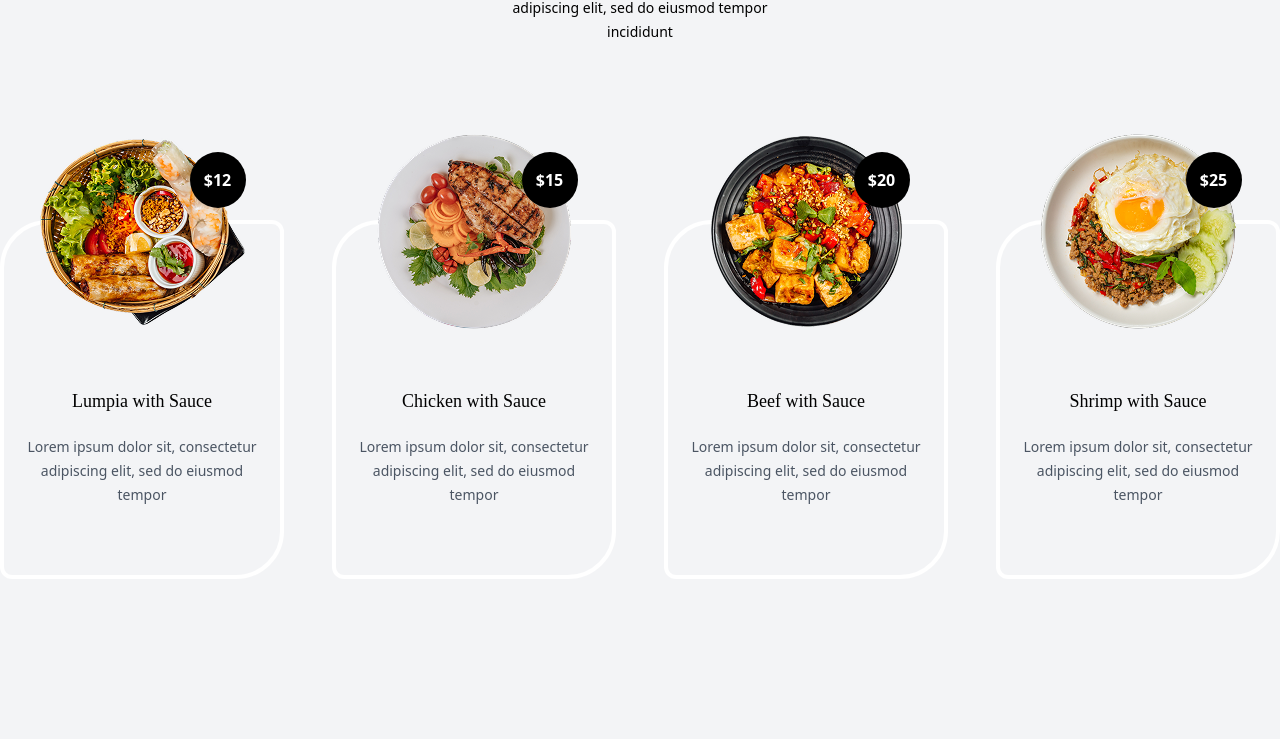
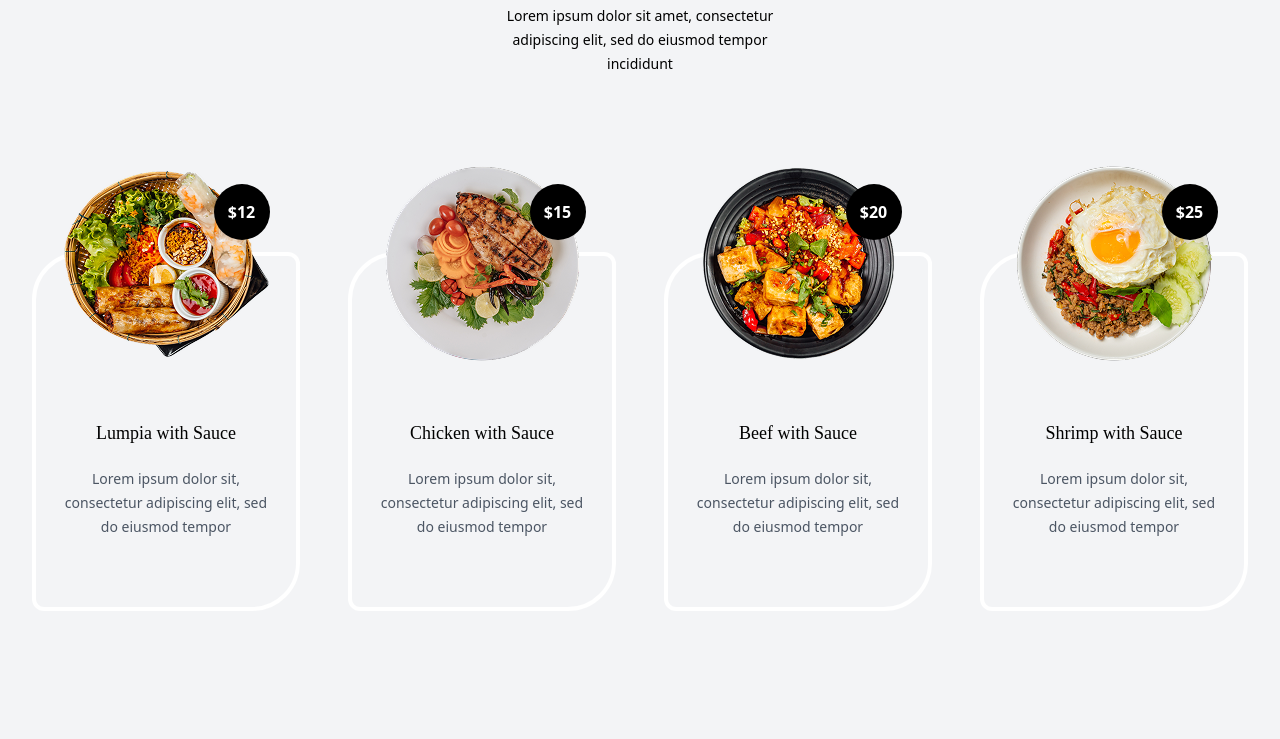
Before and after one commit to DejviDes/PizzaApp, a React (Vite) app in the folder app/: page / in a window 1280 px wide. Shown: the part 1200-1939 px from the top of the page. Built offline with nearby package versions, Linux system fonts and the light colour scheme.

Commit message:
refactor DishesCard and layout styles; enhance responsiveness and improve structure

```diff
--- a/app/package.json
+++ b/app/package.json
@@ -12,6 +12,7 @@
   "dependencies": {
     "framer-motion": "^12.4.2",
     "lucide-react": "^0.475.0",
+    "prop-types": "^15.8.1",
     "react": "^18.3.1",
     "react-dom": "^18.3.1",
     "react-icons": "^5.4.0"
--- a/app/src/Layout.jsx
+++ b/app/src/Layout.jsx
@@ -1,13 +1,18 @@
 import Navbar from "./components/Navbar";
 import Footer from "./components/Footer";
 import styles from './styles/Layout.module.scss';
+import PropTypes from 'prop-types';
+
+Layout.propTypes = {
+    children: PropTypes.node.isRequired,
+};
 
 function Layout({children}) {
     return (
         <div className={styles.layout}>
             <Navbar/>
             <main className={styles.main}>{children}</main>
-            <Footer/>
+            {/*<Footer/>*/}
         </div>
     );
 }
--- a/app/src/components/DishesCard.jsx
+++ b/app/src/components/DishesCard.jsx
@@ -5,31 +5,61 @@ import Pizza3 from "../assets/img/pizza3.png";
 import Pizza4 from "../assets/img/pizza4.png";
 
 function DishesCard() {
-    const dishes = [
-        {img: Pizza1, price: "$12", title: "Lumpia with Sauce"},
-        {img: Pizza2, price: "$15", title: "Chicken with Sauce"},
-        {img: Pizza3, price: "$20", title: "Beef with Sauce"},
-        {img: Pizza4, price: "$25", title: "Shrimp with Sauce"},
-    ];
-
     return (
         <div className={styles.DishesCardContainer}>
-            {dishes.map((dish, index) => (
-                <div key={index} className={styles.DishesCardSubContainer}>
+            <div className={styles.DishesSubContainer}>
                 <div className={styles.DishesSubCard}>
                     <div className={styles.DishesImgContainer}>
                         <div className={styles.DishesImgSubContainer}>
-                                <img className={styles.DishesMainImg} src={dish.img} alt=""/>
-                                <div className={styles.DishesPrice}>{dish.price}</div>
+                            <img className={styles.DishesMainImg} src={Pizza1} alt="Lumpia with Sauce"/>
+                            <div className={styles.DishesPrice}>$12</div>
                         </div>
                     </div>
-                        <h3 className={styles.DishesCardHeading}>{dish.title}</h3>
+                    <h3 className={styles.DishesCardHeading}>Lumpia with Sauce</h3>
+                    <p className={styles.DishesCardDescription}>
+                        Lorem ipsum dolor sit, consectetur adipiscing elit, sed do eiusmod tempor
+                    </p>
+                </div>
+
+                <div className={styles.DishesSubCard}>
+                    <div className={styles.DishesImgContainer}>
+                        <div className={styles.DishesImgSubContainer}>
+                            <img className={styles.DishesMainImg} src={Pizza2} alt="Chicken with Sauce"/>
+                            <div className={styles.DishesPrice}>$15</div>
+                        </div>
+                    </div>
+                    <h3 className={styles.DishesCardHeading}>Chicken with Sauce</h3>
+                    <p className={styles.DishesCardDescription}>
+                        Lorem ipsum dolor sit, consectetur adipiscing elit, sed do eiusmod tempor
+                    </p>
+                </div>
+
+                <div className={styles.DishesSubCard}>
+                    <div className={styles.DishesImgContainer}>
+                        <div className={styles.DishesImgSubContainer}>
+                            <img className={styles.DishesMainImg} src={Pizza3} alt="Beef with Sauce"/>
+                            <div className={styles.DishesPrice}>$20</div>
+                        </div>
+                    </div>
+                    <h3 className={styles.DishesCardHeading}>Beef with Sauce</h3>
+                    <p className={styles.DishesCardDescription}>
+                        Lorem ipsum dolor sit, consectetur adipiscing elit, sed do eiusmod tempor
+                    </p>
+                </div>
+
+                <div className={styles.DishesSubCard}>
+                    <div className={styles.DishesImgContainer}>
+                        <div className={styles.DishesImgSubContainer}>
+                            <img className={styles.DishesMainImg} src={Pizza4} alt="Shrimp with Sauce"/>
+                            <div className={styles.DishesPrice}>$25</div>
+                        </div>
+                    </div>
+                    <h3 className={styles.DishesCardHeading}>Shrimp with Sauce</h3>
                     <p className={styles.DishesCardDescription}>
                         Lorem ipsum dolor sit, consectetur adipiscing elit, sed do eiusmod tempor
                     </p>
                 </div>
             </div>
-            ))}
         </div>
     );
 }
--- a/app/src/pages/Home.jsx
+++ b/app/src/pages/Home.jsx
@@ -5,14 +5,14 @@ import Chef from "../components/Chef";
 import Reviews from "../components/Reviews";
 
 function Home() {
-  return (
-    <Layout>
-      <Herosection />
-      <Dishes />
-      <Chef />
-      <Reviews />
-    </Layout>
-  );
+    return (
+        <Layout>
+            <Herosection/>
+            <Dishes/>
+            {/* <Chef />
+            <Reviews />*/}
+        </Layout>
+    );
 }
 
 export default Home;
--- a/app/src/styles/Dishes.module.scss
+++ b/app/src/styles/Dishes.module.scss
@@ -8,6 +8,7 @@
   flex-direction: column;
   align-items: center;
   margin-bottom: 11rem;
+  padding: 0 25px;
 }
 
 .DishesHeading {
@@ -15,7 +16,7 @@
   font-weight: 500;
   font-family: serif;
   font-size: 3rem;
-  line-height: 1rem;
+  line-height: 3rem;
   margin-top: 6rem;
   margin-bottom: 3rem;
 }
--- a/app/src/styles/DishesCard.module.scss
+++ b/app/src/styles/DishesCard.module.scss
@@ -1,25 +1,35 @@
 .DishesCardContainer {
-  display: flex;
-  flex-direction: row;
-  justify-content: space-between;
-  max-width: 80rem;
-  margin: 0 auto;
-  gap: 3rem;
-  padding-bottom: 6rem;
+  width: 100%;
+  padding: 0 2rem;
 }
 
-.DishesCardSubContainer {
+.DishesSubContainer {
   display: flex;
   flex-direction: column;
-  align-items: center;
+  margin: 0 auto;
+  max-width: 20rem;
+
+  @media (min-width: 768px) {
+    grid-template-columns: repeat(2, minmax(250px, 1fr));
+    max-width: 40rem;
+    gap: 3rem;
+    display: grid;
+  }
+
+  @media (min-width: 1200px) {
+    grid-template-columns: repeat(4, minmax(250px, 1fr));
+    max-width: 80rem;
+  }
 }
 
 .DishesSubCard {
+  max-width: 20rem;
   position: relative;
   background-color: #f3f4f6;
   border: 4px solid white;
   border-radius: 3rem 0.75rem 3rem 0.75rem;
   padding: 1.25rem;
+  margin-bottom: 7rem;
 }
 
 .DishesImgContainer {
--- a/app/src/styles/DishesMain.module.scss
+++ b/app/src/styles/DishesMain.module.scss
@@ -1,5 +1,5 @@
 .Container {
-  padding-bottom: 8rem;
+  padding: 0 2rem 8rem;
 }
 
 .GridWrapper {
--- a/app/src/styles/Herosection.module.scss
+++ b/app/src/styles/Herosection.module.scss
@@ -2,20 +2,39 @@
   width: 100%;
   min-height: 100vh;
   background-color: white;
+
+  @media (max-width: 575px) {
+    padding-bottom: 4rem;
+  }
 }
 
 .HeroSubContainer {
+  display: flex;
+  justify-content: center;
+  max-width: 72rem;
+  padding: 16rem 2.5rem 0;
+
+  text-align: center;
+
+  @media (min-width: 992px) {
     display: grid;
     grid-template-columns: repeat(2, minmax(0, 1fr));
     align-items: center;
     max-width: 72rem;
     margin: 0 auto 4rem;
     padding: 13rem 2.5rem 0;
+    text-align: left;
+  }
 }
 
 .HeroContent {
   display: flex;
   flex-direction: column;
+  align-items: center;
+
+  @media (min-width: 992px) {
+    align-items: flex-start;
+  }
 }
 
 .HeroHeading {
@@ -87,10 +106,15 @@
 }
 
 .HeroImageContainer {
+  display: none;
+
+  @media (min-width: 992px) {
+    display: block;
     position: relative;
     width: 100%;
-  display: flex;
     justify-content: flex-end;
+  }
+
 }
 
 .HeroImgMain {
--- a/app/src/styles/NavBar.module.scss
+++ b/app/src/styles/NavBar.module.scss
@@ -45,7 +45,7 @@
 .navLinks {
   display: flex;
   flex-direction: row;
-  gap: 2.5rem;
+  gap: 1.5rem;
   color: #4b5563;
 
   @media (max-width: 575px) {
@@ -58,6 +58,10 @@
     background: white;
     padding: 2rem;
     box-shadow: 0 4px 6px rgba(0, 0, 0, 0.1);
+  }
+
+  @media (min-width: 768px) {
+    gap: 2.5rem;
   }
 }
 
@@ -83,10 +87,14 @@
   filter: drop-shadow(0 3px 3px rgb(0 0 0 / 0.12));
   color: white;
   border-radius: 1rem 0.375rem 1rem 0.375rem;
-  padding: 1.25rem 1.75rem;
+  padding: 0.75rem 1rem;
   white-space: nowrap;
 
   @media (max-width: 575px) {
     display: none;
   }
+
+  @media (min-width: 768px) {
+    padding: 1.25rem 1.75rem;
+  }
 }
```
Also changed, not shown: app/src/components/HeroSection.jsx (+7 -0 lines), 1 other file (tests, documents, lock files or other folders). Lines whose indentation alone changed are shown as unchanged.
